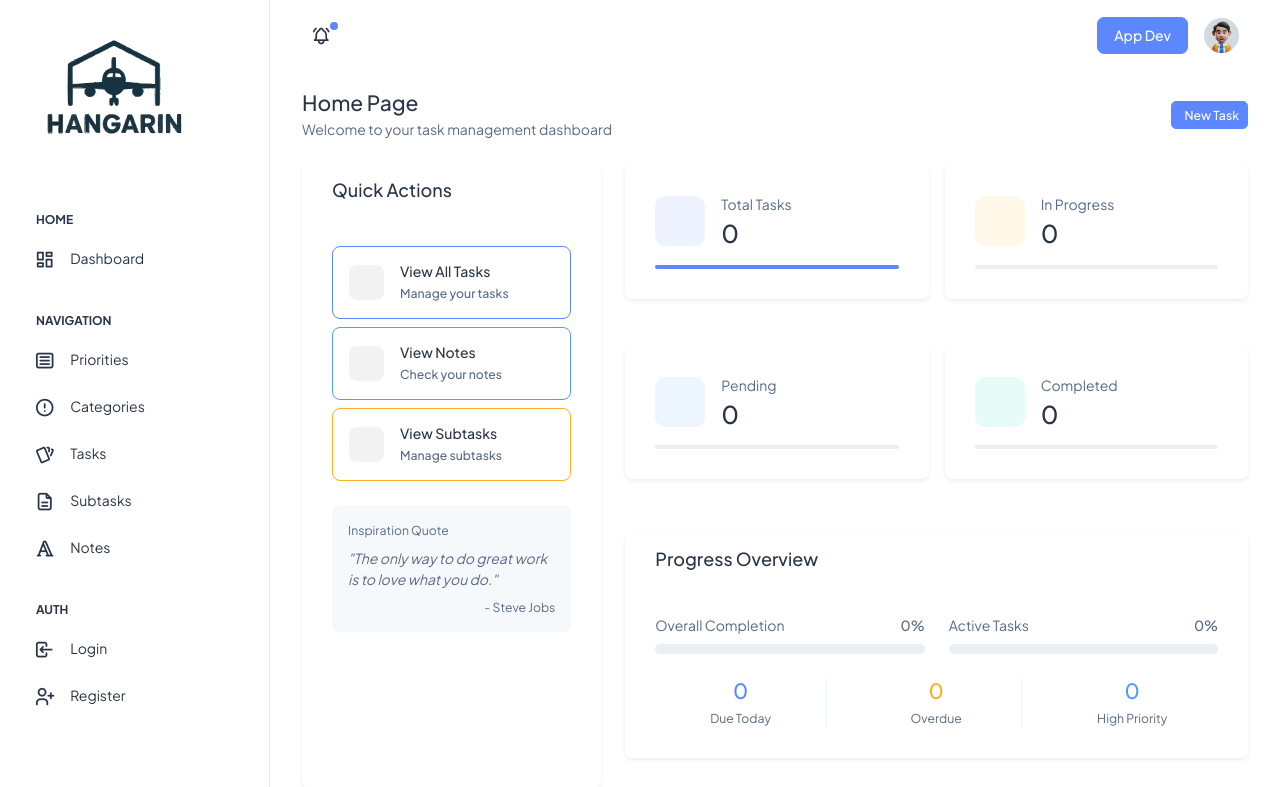
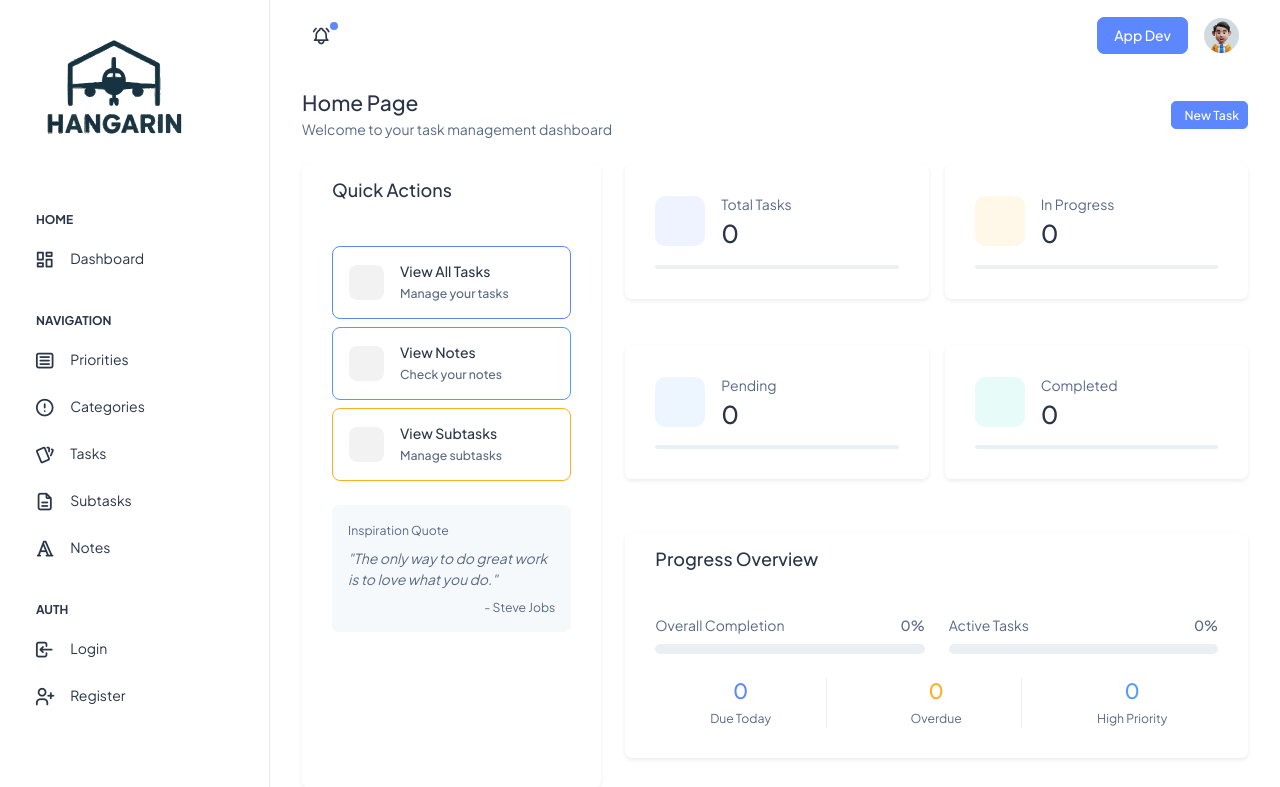
Before and after one commit to darcykekw/Hangarin, a Django app: page / in a window 1280 px wide. Shown: the top 787 px of the page. Run offline with Django 5.2, Linux system fonts and the light colour scheme; data that the repository does not hold is empty; some libraries are stand-ins or nearby versions.

Commit message:
Total Tasks bug fixed

```diff
--- a/hangarinsite/templates/home.html
+++ b/hangarinsite/templates/home.html
@@ -116,11 +116,11 @@
                     <h3 class="mb-0">{{ total_tasks|default:0 }}</h3>
                   </div>
                 </div>
-                <div class="mt-3">
-                  <div class="progress" style="height: 4px;">
-                    <div class="progress-bar bg-primary" style="width: 100%"></div>
+                  <div class="mt-3">
+                    <div class="progress" style="height: 4px;">
+                      <div class="progress-bar bg-primary" style="width: {% if total_tasks > 0 %}100{% else %}0{% endif %}%"></div>
+                    </div>
                   </div>
-                </div>
               </div>
             </div>
           </div>
```
